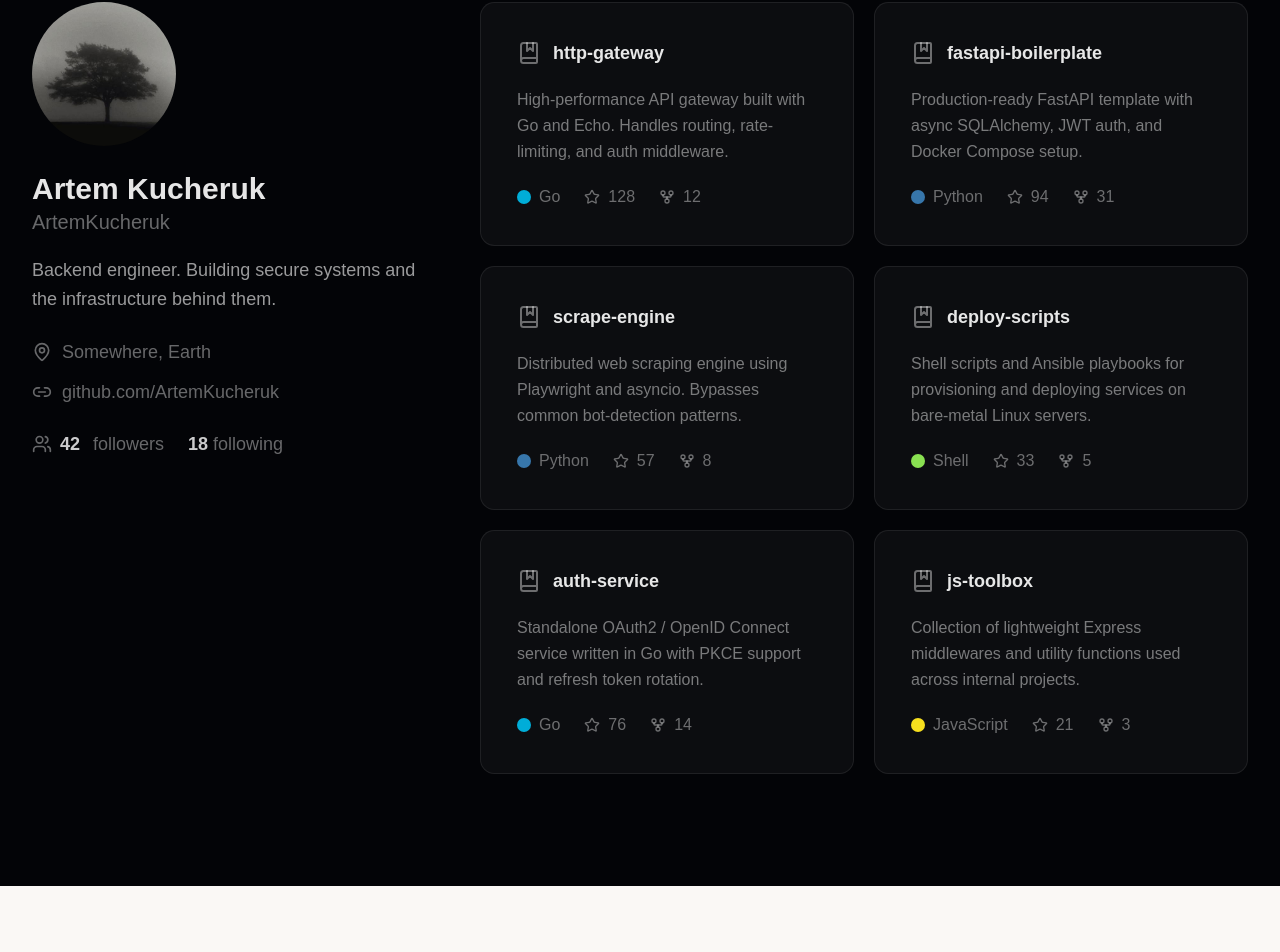
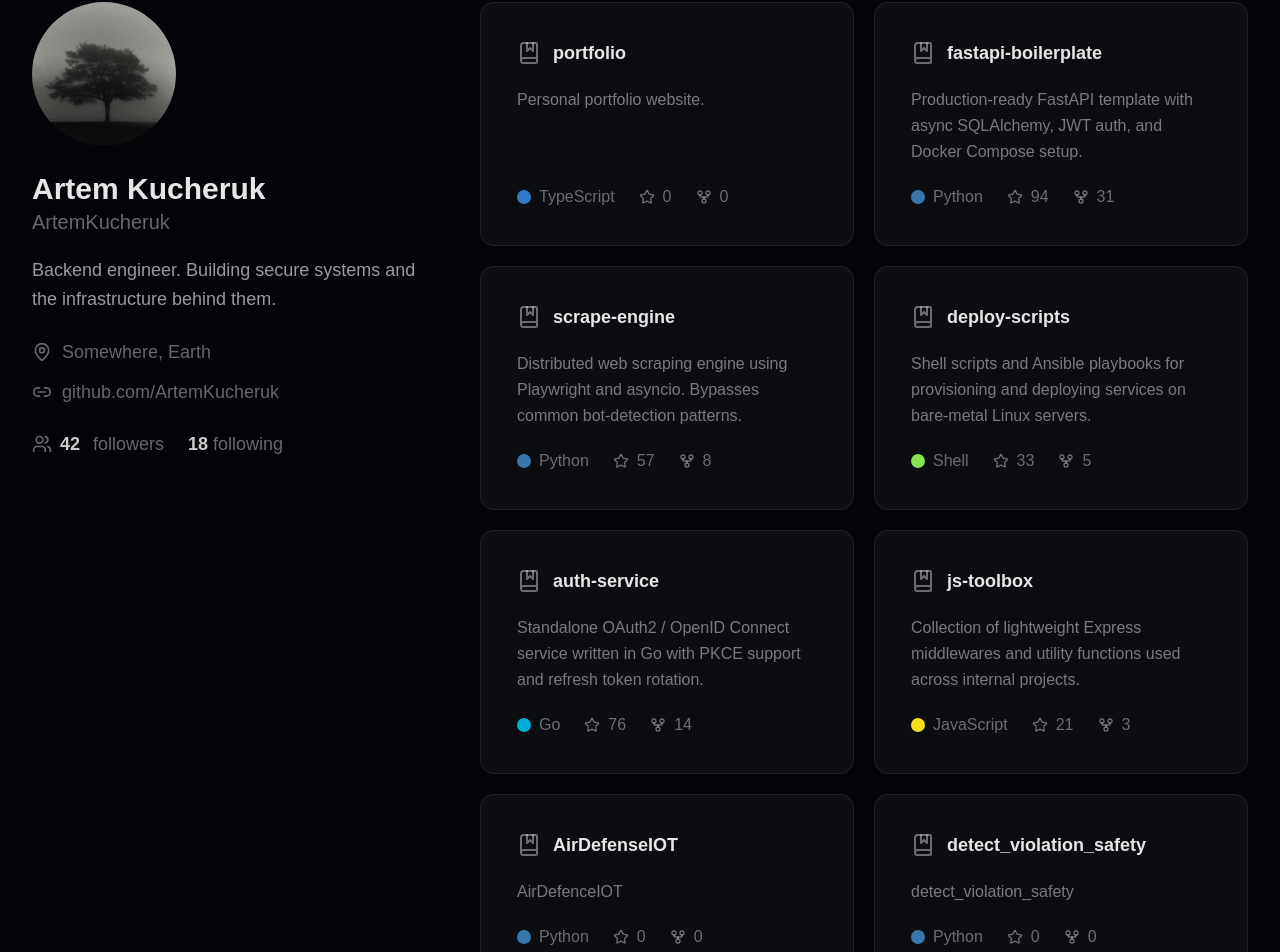
Before and after one commit to ArtemKucheruk/portfolio, a Next.js app: page / in a window 1280 px wide. Shown: the part 1790-2742 px from the top of the page. Built offline with nearby package versions, Linux system fonts and the light colour scheme; a web font is replaced by a local one.

Commit message:
feat: add some projects

```diff
--- a/src/components/sections/Projects.tsx
+++ b/src/components/sections/Projects.tsx
@@ -25,12 +25,11 @@ const LANG_COLORS: Record<string, string> = {
 
 const PROJECTS = [
   {
-    name: "http-gateway",
-    description:
-      "High-performance API gateway built with Go and Echo. Handles routing, rate-limiting, and auth middleware.",
-    language: "Go",
-    stars: 128,
-    forks: 12,
+    name: "portfolio",
+    description: "Personal portfolio website.",
+    language: "TypeScript",
+    stars: 0,
+    forks: 0,
   },
   {
     name: "fastapi-boilerplate",
@@ -72,6 +71,20 @@ const PROJECTS = [
     stars: 21,
     forks: 3,
   },
+  {
+    name: "AirDefenseIOT",
+    description: "AirDefenceIOT",
+    language: "Python",
+    stars: 0,
+    forks: 0,
+  },
+  {
+    name: "detect_violation_safety",
+    description: "detect_violation_safety",
+    language: "Python",
+    stars: 0,
+    forks: 0,
+  },
 ];
 
 function ProjectCard({
@@ -83,7 +96,10 @@ function ProjectCard({
 }) {
   const color = LANG_COLORS[project.language] ?? "#888";
   return (
-    <motion.div
+    <motion.a
+      href={`https://github.com/${PROFILE.username}/${project.name}`}
+      target="_blank"
+      rel="noopener noreferrer"
       className="flex flex-col gap-5 rounded-2xl border border-white/8 bg-white/4 p-9"
       initial={{ opacity: 0, y: 16 }}
       whileInView={{ opacity: 1, y: 0 }}
@@ -119,7 +135,7 @@ function ProjectCard({
           {project.forks}
         </span>
       </div>
-    </motion.div>
+    </motion.a>
   );
 }
 
```
Also changed, not shown: 1 other file (tests, documents, lock files or other folders).
